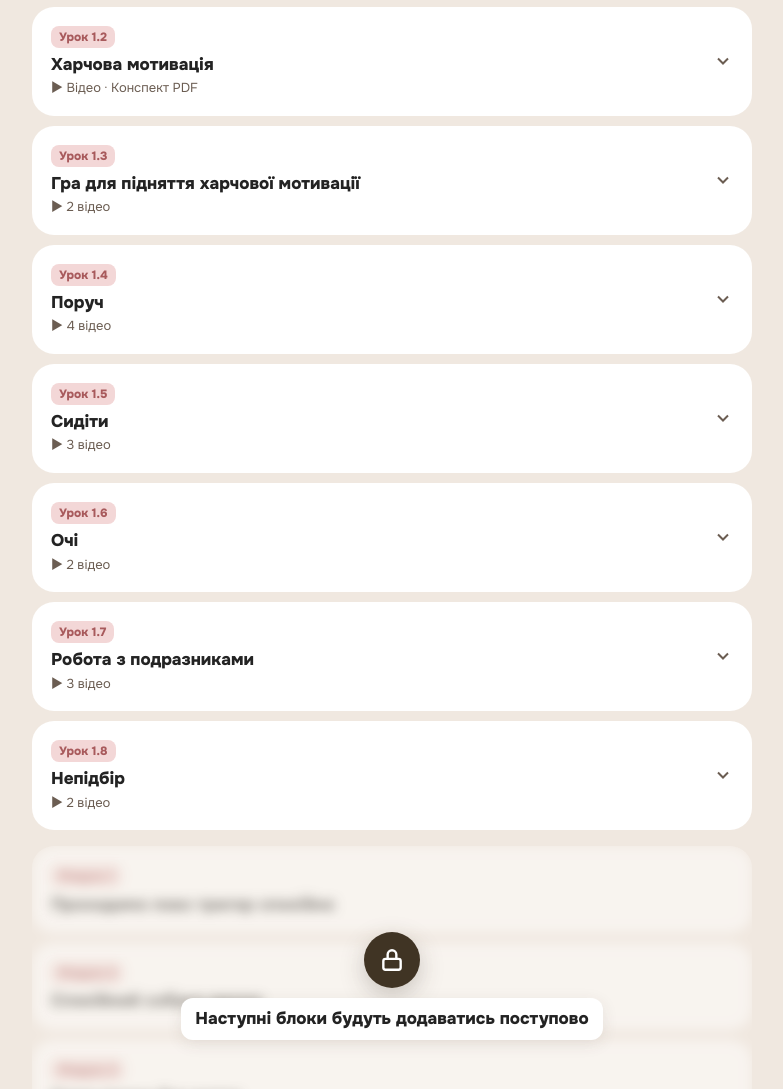
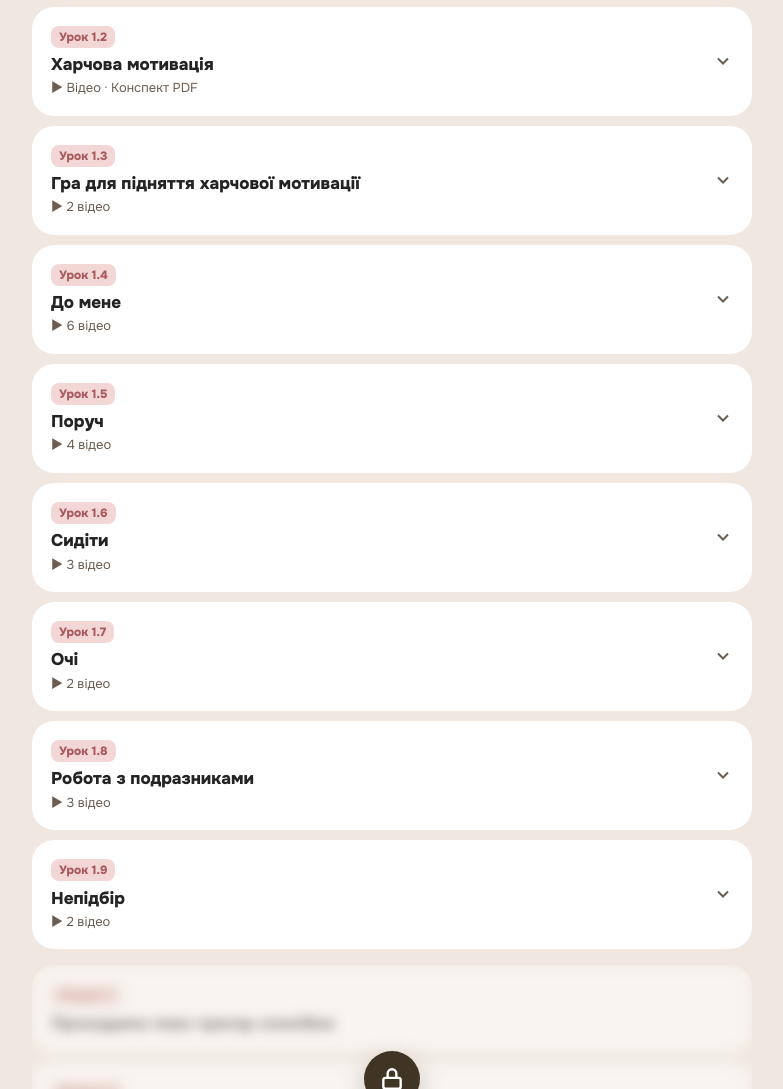
Before and after one commit to mogilevskakateryna-lgtm/spokiynyi-sobaka, a plain HTML site: page index.html in a window 1280 px wide. Shown: the part 2498-3587 px from the top of the page, without its empty margins (248-1031 px from the left). Drawn offline with Linux system fonts and the light colour scheme.

Commit message:
Модуль 1: новий урок 1.4 «До мене» (6 відео, правила, етапи ускладнень), перенумерація наступних уроків
Co-Authored-By: Claude Opus 5.5 <noreply@anthropic.com>
Claude-Session: https://claude.ai/code/session_015YbT4ewqm6NZpVmsw5f65S

```diff
--- a/index.html
+++ b/index.html
@@ -447,24 +447,33 @@ footer{padding-bottom:96px!important}
           'Їжа як хабар, а не винагорода',
           'Собаці просто не смачно: на прогулянку беріть щось справді смачне']},
     {n:'1.3', t:'Гра для підняття харчової мотивації', ct:['Гра для підняття','харчової мотивації'], bg:'#6C794D', acc:'#F3E6B8', videos:[{label:'Відео 1', yt:'dAxRP7UE2EA'},{label:'Відео 2', yt:'fn8PaPNI0HQ'}]},
-    {n:'1.4', t:'Поруч', ct:['Команда','«Поруч»'], bg:'#403424', acc:'#E8B4B5', videos:[
+    {n:'1.4', t:'До мене', ct:['Команда','«До мене»'], bg:'#6C794D', acc:'#F3E6B8', videos:[
+      {label:'Урок 1', yt:'SXl8R_q-rCM', note:[{ul:['Короткий повідок','Їжа до носа','Відбігаємо назад','Як тільки собака підбіг, годуємо максимально близько до себе']}]},
+      {label:'Урок 2', yt:'QIbOrwQUOUM', note:[{ul:['Короткий повідок','За їжею не ведемо, рука з їжею біля вас','Відбігаємо назад','Годуємо максимально близько біля себе','Над собакою не нависаємо']}]},
+      {label:'Урок 3', yt:'2a8ZCnM8WfI', note:[{ul:['Дозволяємо відволікатись','Довгий повідок','Спершу кличемо, і тільки коли собака до вас підбігає, дістаємо їжу','Можна підбадьорити голосом, але команду називаємо один раз','Вводимо провокації: їжа, інші собаки на відстані, люди']}]},
+      {label:'Урок 4', yt:'Kx1_ANBtSHk', note:[{ul:['Повідок від 5 метрів, або кидаємо повідок на землю (у безпечних місцях, на загороджених ділянках)','Якщо собака рухається повільно чи неохоче, беремо за повідок і переробляємо','Заохочуємо тільки вдалі спроби']}]},
+      {label:'Урок 5', yt:'Z3UdWnuswdI', note:[{ul:['Додаємо стимуляцію повідком','Показуємо смаколик, відбігаємо назад, робимо посмикування, активно хвалимо собаку','Потім додаємо стимуляцію, коли собака рухається повільно або відволікається','Поступово прибираємо стимуляцію, використовуємо її лише в критичних випадках, коли собака не реагує']}]},
+      {label:'Урок 6', yt:'edfjqbDK4hI', note:[{ul:['Якщо собака не реагує, максимально спрощуємо умови та підказуємо їжею','Якщо продовжує вас ігнорувати, тримаємо на дуже короткому повідку, нікуди не пускаємо, не даємо нюхати землю. Коли собака нарешті на вас подивиться, відбігаємо назад і кличемо до себе (як на першому етапі команди «до мене»)','Опісля кажемо «гуляй» і відпускаємо займатись своїми справами']}]}],
+     rules:{h:'Загальні правила «до мене»', ul:['Повідок розслаблений','Собаку до себе не тягнемо','Починаємо з простих умов без подразників','Хвалимо голосом, коли собака до вас біжить','Команду називаємо один раз','Коли кличемо, рухаємось від собаки','З третього уроку вводимо команду «гуляй» після того, як собака підбігла']},
+     rules2:{h:'Етапи ускладнень', ul:['Вдома','Вдома з подразниками (інші тварини, діти, пилосос, їжа, ваш рух)','На вулиці в тихому місці без подразників','На вулиці на фоні тригерів','Безпосередньо біля собак чи людей']}},
+    {n:'1.5', t:'Поруч', ct:['Команда','«Поруч»'], bg:'#403424', acc:'#E8B4B5', videos:[
       {label:'Урок 1', yt:'Vp8JInGs1hY', note:[{ul:['Їжа до носа','Ведемо за рукою біля себе','Рука притиснута до тіла, долоня на рівні собаки','Собака має весь час викусувати з руки','Хвалимо голосом','Годуємо в русі']}]},
       {label:'Урок 2', yt:'vr7MtN88gss', note:[{ul:['Називаємо команду','Заводимо в положення','Ведемо собаку за рукою, далі руку припіднімаємо на рівень талії на пару секунд, у цей час активно собаку хвалимо, далі руку опускаємо','Поступово збільшуємо тривалість руху з піднятою рукою','Якщо собака відволікається, опускаємо руку, підказуємо їжею','Рухаємось з різною швидкістю','Якщо собака відволікається, притримуємо за повідок та робимо зауваження голосом']}]},
       {label:'Урок 3', yt:'93z4WmnkUi0', note:[{ul:['Називаємо команду','Заводимо собаку до ноги за шматок, трохи ведемо за рукою, потім руку ховаємо в кишеню','Якщо собака відволікається, продовжуємо вести за собою повідком; коли собака включається в роботу, хвалимо','Коли у собаки виходить добре, руку тримаємо природно вздовж тіла, а не в кишені','Якщо собака тягне вперед, робимо розворот','Якщо задкує, легенько стимулюємо повідком','Коли собака після зауваження включається в роботу, хвалимо']}]},
       {label:'Урок 4', yt:'V4txWDHx3tY', note:[{ul:['Заводимо в позицію рукою без їжі, одразу годуємо','Під час руху збільшуємо інтервали між годуванням та похвалою','Коли добре виходить, переходимо до «заохочення свободою»: спершу собака проходить певну відстань на «поруч» без їжі, а тоді кажете «гуляй» і відпускаєте вільно погуляти, погратись з друзями тощо']}]}],
      rules:{h:'Загальні правила «поруч»', ul:['Повідок розслаблений','Собаку не тягнути','Повідок короткий','Руку вперед чи назад не заводити','Їжу, яка впала на землю, підбирати не давати','Після закінчення вправи відпускаємо командою «гуляй»']}},
-    {n:'1.5', t:'Сидіти', ct:['Команда','«Сидіти»'], bg:'#A85A5C', acc:'#FFE3D6', videos:[
+    {n:'1.6', t:'Сидіти', ct:['Команда','«Сидіти»'], bg:'#A85A5C', acc:'#FFE3D6', videos:[
       {label:'Урок 1', yt:'xmmXxfswASg', note:[{ul:['Голосова команда, наведення їжею, легкий натяг повідка догори','Щойно сів, розслабити повідок і видати їжу','З самого початку вводимо дисципліну: якщо собака пішла з положення до команди «гуляй», повертаємо назад повідком. Після повернення собаки в позицію одразу не годувати, трохи почекати, а тоді видати смаколик','Хвалити собаку дуже спокійно, не гладити, адже це може викликати зайве збудження']}]},
       {label:'Урок 2', yt:'eYY2ybPRidI', note:[{ul:['Наведення їжею замінюємо на жест','Видаємо різну кількість смаколиків, щоб собаці було вигідно лишатись сидіти','Якщо собака не сідає за жестом, підкажіть повідком. Якщо собаці все одно важко, спростіть умови, в яких проводите тренування, або поверніться на попередній етап вивчення команди, де є наведення їжею']}]},
       {label:'Урок 3', yt:'aF8s9sCaGOk', note:[{ul:['Посадити собаку','Годувати з різними проміжками, поки собака сидить','Крок назад / вбік / вперед, повернутись, погодувати собаку','Збільшувати тривалість виконання, відходити на різну відстань','Ускладнювати місце для тренування','Собака може встати лише за командою «гуляй»']}]}]},
-    {n:'1.6', t:'Очі', ct:['Вправа','«Очі»'], bg:'#6C794D', acc:'#F3E6B8', videos:[
+    {n:'1.7', t:'Очі', ct:['Вправа','«Очі»'], bg:'#6C794D', acc:'#F3E6B8', videos:[
       {label:'Очі · урок 1', yt:'cV-Ebs46DdM', note:[{ul:['Ведемо шматком від собачого носа собі до підборіддя; коли собака підняв погляд, похвалити, повільно опустити шматок, погодувати','Якщо собака відволікається, знову опускаємо руку з їжею до собаки, підказуємо','Коли собака одразу піднімає на вас погляд, додаємо команду']},{h:'Ускладнюємо', ul:['Команда, рука від собаки собі до підборіддя, руку заховати за спину, похвалити собаку, коли він подивився на вас, погодувати']},{h:'Коли це вийшло', ul:['Команда, чекаємо, поки собака на вас подивиться, похвалити, погодувати']},{warn:'❗ Якщо собака починає стрибати, вибивати їжу з рук, ховаємо їжу за спину й переробляємо. Важливо не включатись емоційно, не говорити з собакою, не сваритись'}]},
       {label:'Сидіти + очі', yt:'irIhKZbkEgE', note:[{h:'Садимо собаку, після цього', ul:['Команда, рука від собачого носа собі до підборіддя, похвалити, віддати їжу']},{h:'Коли це вийшло', ul:['Команда, рука від собаки собі до підборіддя, руку заховати за спину, похвалити собаку, коли він подивився на вас, погодувати']},{h:'Коли це вийшло', ul:['Команда, чекаємо, поки собака на вас подивиться, похвалити, погодувати']}]}]},
-    {n:'1.7', t:'Робота з подразниками', ct:['Робота','з подразниками'], bg:'#54452F', acc:'#E8B4B5', videos:[
+    {n:'1.8', t:'Робота з подразниками', ct:['Робота','з подразниками'], bg:'#54452F', acc:'#E8B4B5', videos:[
       {label:'Шукай · урок 1', yt:'C-1aI7Xqiuo', note:[{p:'Розділ «Робота з подразниками». Тут будуть дві вправи, перша — «Шукай».'},{h:'Купити пошуковий килимок', html:'<a href="https://www.instagram.com/chill_mpet/" target="_blank" rel="noopener">Instagram chill_mpet</a> або <a href="https://original.k9shop.com.ua/products/nyuhalnij-kilimok" target="_blank" rel="noopener">k9shop.com.ua</a>'},{h:'Завдання', ul:['Команда','Показати жменьку їжі собаці','Кинути на пошуковий килимок']},{p:'Спершу тренуйтесь вдома з домашніми подразниками, потім на траві. Цю вправу використовуємо і для роботи з подразниками на вулиці, і з домашніми (звуки за дверима, гавкіт собак за вікном).'}]},
       {label:'Шукай · урок 2', yt:'geSy8s8Sn8U', note:[{ul:['Легкий подразник (собака на відстані, гості в іншій кімнаті, запис дзвінка чи гавкоту собак)','Команда, показати їжу, кинути перед собакою їжу','Поступово зменшуємо дистанцію до подразника або збільшуємо його силу (реальний дзвінок, гавкіт тощо)','Обовʼязково контролювати собаку повідком']},{warn:'Важливо: подразник має бути такої сили, за якої собака без проблем переключається на пошук'}]},
       {label:'Урок 3', yt:'7VEZE099UAg', note:[{h:'1 етап', ul:['«Йес» і рука назад','Повторюємо, допоки собака автоматично на «йес» не бігтиме до вас']},{h:'2 етап', ul:['Короткий повідок, тримаємо собаку біля себе','Чекаємо погляду, «йес»']},{h:'3 етап', ul:['Короткий повідок, тримаємо собаку біля себе','Чекаємо погляду, імʼя, «йес»']},{h:'4 етап', ul:['Кличемо собаку, «йес»','Довгий повідок: чекаємо, коли собака на щось відволікається, кличемо по імені, «йес»','Якщо ігнорує: короткий повідок, відходимо назад і тягнемо повідок на себе']},{h:'Важливі моменти', ul:['Дистанція до подразника така, на якій собака може переключитись','Коли собака біжить до вас, хвалимо голосом','При сильних тригерах додаємо пошук шматочків, коли собака до вас підбіг']}]}]},
-    {n:'1.8', t:'Непідбір', ct:['Непідбір','на прогулянці'], bg:'#A85A5C', acc:'#FFE3D6', videos:[
+    {n:'1.9', t:'Непідбір', ct:['Непідбір','на прогулянці'], bg:'#A85A5C', acc:'#FFE3D6', videos:[
       {label:'Урок 1', yt:'e9urfWd3ijQ', note:[{h:'Етап 1', ul:['Покласти перед собакою провокацію: великий шматок','Тримати собаку на короткому повідку','Собака тягнеться до їжі: ніяк не реагувати, мовчки чекати, коли собака припинить тягнутись і подивиться на вас або відвернеться від їжі','У цей момент сказати «йес», відбігти назад і погодувати собаку (як у вправі з розділу «Робота з подразниками»)','Смаколик у вашій руці має бути смачнішим за провокацію','Повторити багато разів']},{h:'Етап 2', ul:['Розкладати провокації в різні місця','Важливо чітко памʼятати, де ви залишили їжу, та контролювати довжину повідка, щоб собака ні в якому разі не схопив їжу','Використовуйте різну їжу на різних локаціях','На цьому етапі вводимо негативну реакцію, коли собака тягнеться до їжі. Як тільки тягнутись перестала, хвалити та робити «йес»']}]},
       {label:'Урок 2', yt:'nKU-DH8bbEw', note:[{h:'Команди на фоні їжі', ul:['Водити собаку за собою на повідку; коли собака слідує за вами, хвалити й годувати','Рух «поруч» на фоні їжі','«Сидіти» на їжі, можна додатково підкидати шматки собаці під лапи','«До мене», коли собака зацікавився їжею']}]}]}
   ];
@@ -536,7 +545,7 @@ footer{padding-bottom:96px!important}
   LESSONS.forEach(function(l){
     var id='l'+l.n.replace('.','-'), hasPdf=!!l.pdf;
     var vids='<div class="videos">'+l.videos.map(function(v){
-      return '<div>'+(l.videos.length>1?'<div class="vlabel">'+esc(v.label)+'</div>':'')+videoBlock({yt:v.yt,num:'Урок '+l.n,tag:(l.videos.length>1?v.label:'Модуль 1 · На вулиці'),ct:l.ct,bg:l.bg,acc:l.acc,title:l.t+' · '+v.label})+noteHtml(v.note)+'</div>';}).join('')+(l.rules?'<div class="lnote"><span class="vh">'+esc(l.rules.h)+'</span><ul style="margin:0;padding-left:20px">'+l.rules.ul.map(function(x){return '<li>'+nb(x)+'</li>'}).join('')+'</ul></div>':'')+'</div>';
+      return '<div>'+(l.videos.length>1?'<div class="vlabel">'+esc(v.label)+'</div>':'')+videoBlock({yt:v.yt,num:'Урок '+l.n,tag:(l.videos.length>1?v.label:'Модуль 1 · На вулиці'),ct:l.ct,bg:l.bg,acc:l.acc,title:l.t+' · '+v.label})+noteHtml(v.note)+'</div>';}).join('')+[l.rules,l.rules2].filter(Boolean).map(function(r){return '<div class="lnote"><span class="vh">'+esc(r.h)+'</span><ul style="margin:0;padding-left:20px">'+r.ul.map(function(x){return '<li>'+nb(x)+'</li>'}).join('')+'</ul></div>'}).join('')+'</div>';
     var meta='▶ '+(l.videos.length>1?l.videos.length+' відео':'Відео')+(hasPdf?' · Конспект PDF':'');
     html+='<article class="lesson" id="'+id+'">'+
       '<button class="lesson-head" aria-expanded="false" aria-controls="'+id+'-b">'+
```
